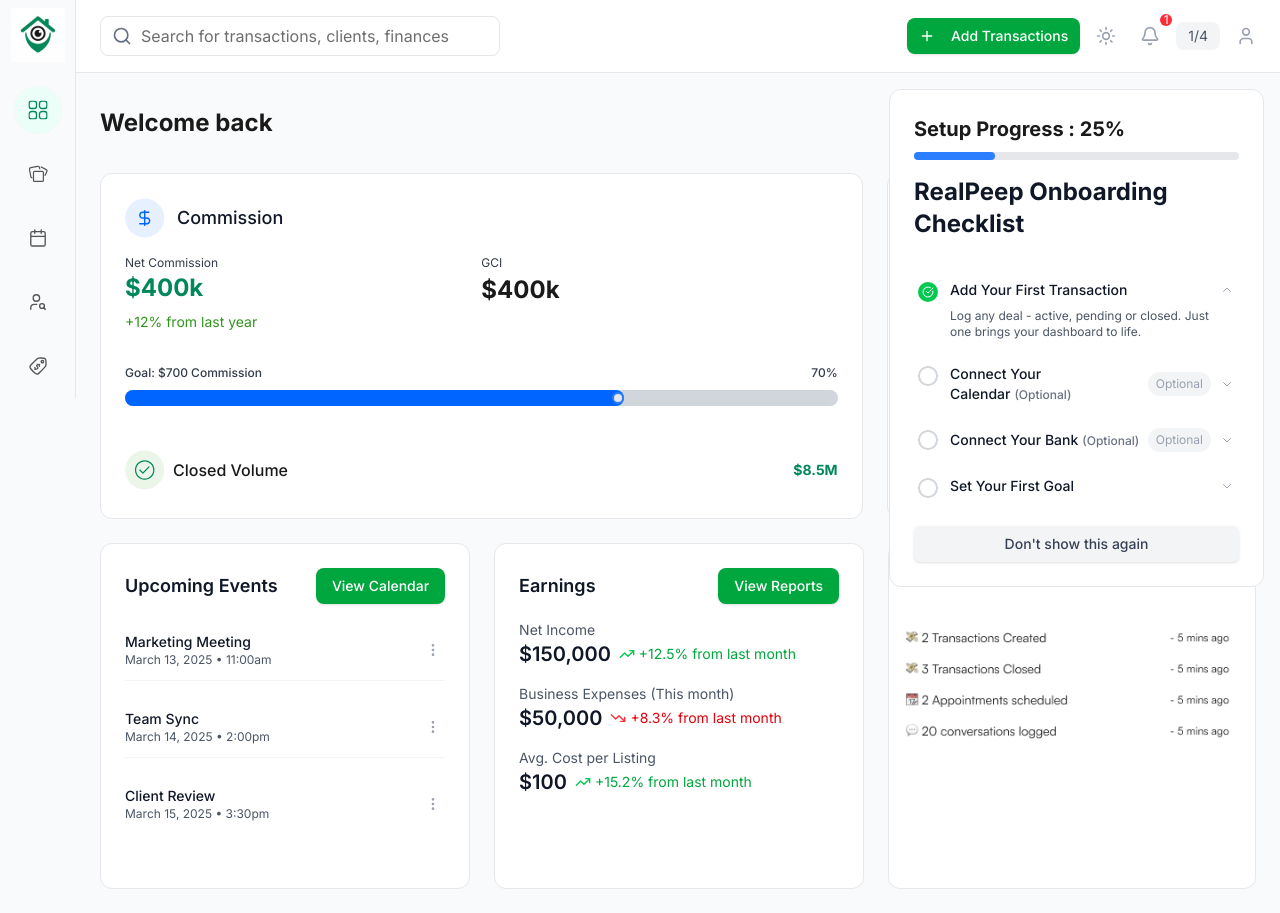
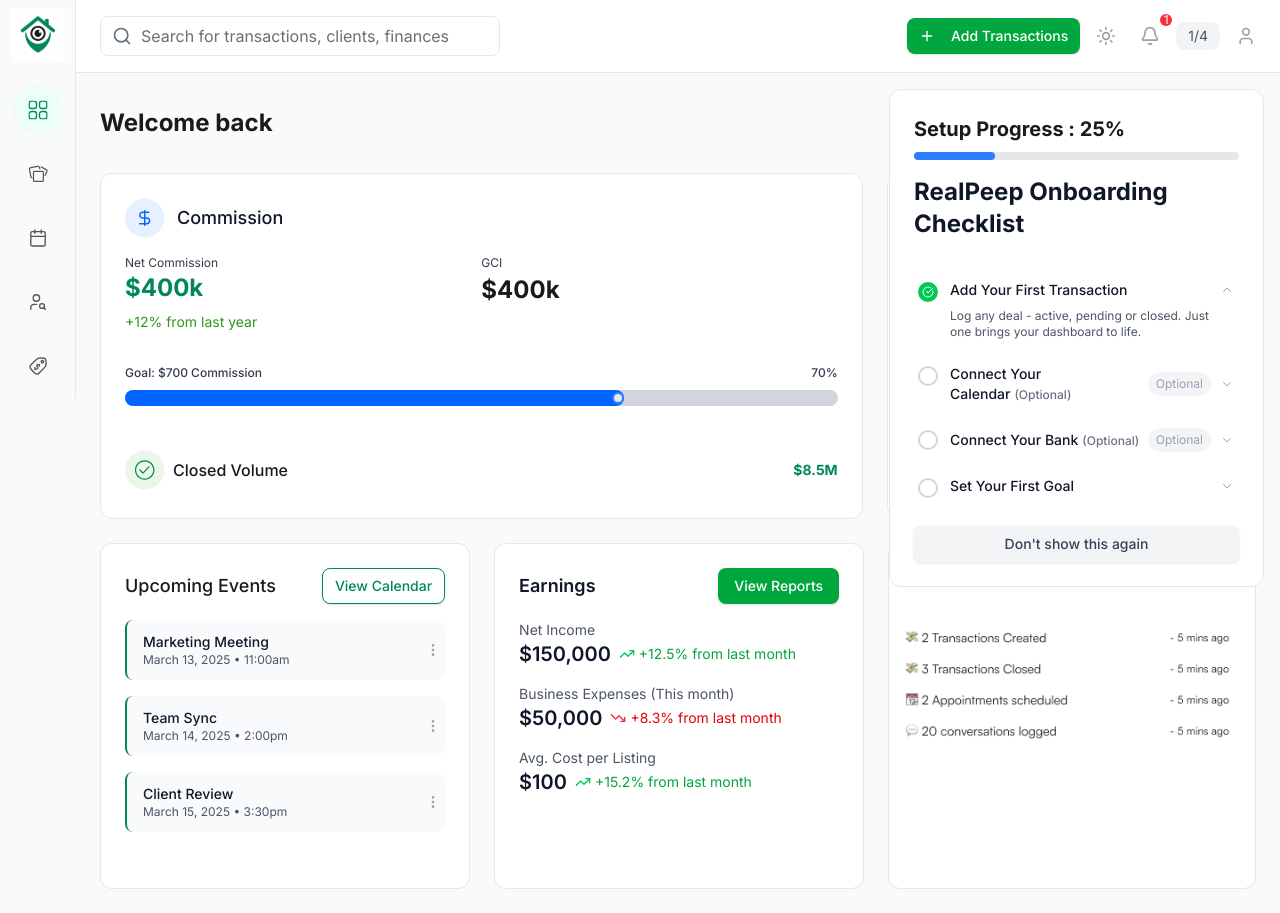
Before and after one commit to MuhammadRaza27/real-pee, a React (Vite) app: page /dashboard in a window 1280 px wide. Built offline with nearby package versions, Linux system fonts and the light colour scheme; a web font is replaced by a local one.

Commit message:
all updates

```diff
--- a/src/auth/Dashboard.jsx
+++ b/src/auth/Dashboard.jsx
@@ -460,10 +460,10 @@ const Dashboard = () => {
             {/* Upcoming Events */}
             <div className="bg-white rounded-xl w-[422.33px] h-[346px] p-6 border border-gray-200">
               <div className="flex items-center justify-between mb-4">
-                <h3 className="text-lg font-semibold text-gray-900">Upcoming Events</h3>
+                <h3 className="text-lg font-medium text-[#1A1A1A]">Upcoming Events</h3>
                 <Button
                   onClick={handleViewCalendar}
-                  className="bg-green-600 hover:bg-green-700 text-white px-4 py-2 rounded-lg text-sm"
+                  className="text-[#00875A] px-3 py-2 border border-[#00875A] rounded-lg text-sm"
                 >
                   View Calendar
                 </Button>
@@ -471,10 +471,10 @@ const Dashboard = () => {
 
               <div className="space-y-4">
                 {upcomingEvents.map((event, index) => (
-                  <div key={event.id} className={`flex items-center justify-between py-3 ${
-                    index < upcomingEvents.length - 1 ? 'border-b border-gray-100' : ''
-                  }`}>
-                    <div>
+                  <div key={event.id} className={`flex items-center justify-between py-3 relative rounded-l-[8px] rounded-r-[8px] ${
+                    index < upcomingEvents.length - 0 ? ' bg-[#F9FAFB]' : ''
+                  }`} style={{borderLeft: '2px solid #00875A'}}>
+                    <div className="ml-4">
                       <p className="text-sm font-medium text-gray-900">{event.title}</p>
                       <p className="text-xs text-gray-600">{event.date} • {event.time}</p>
                     </div>
```
